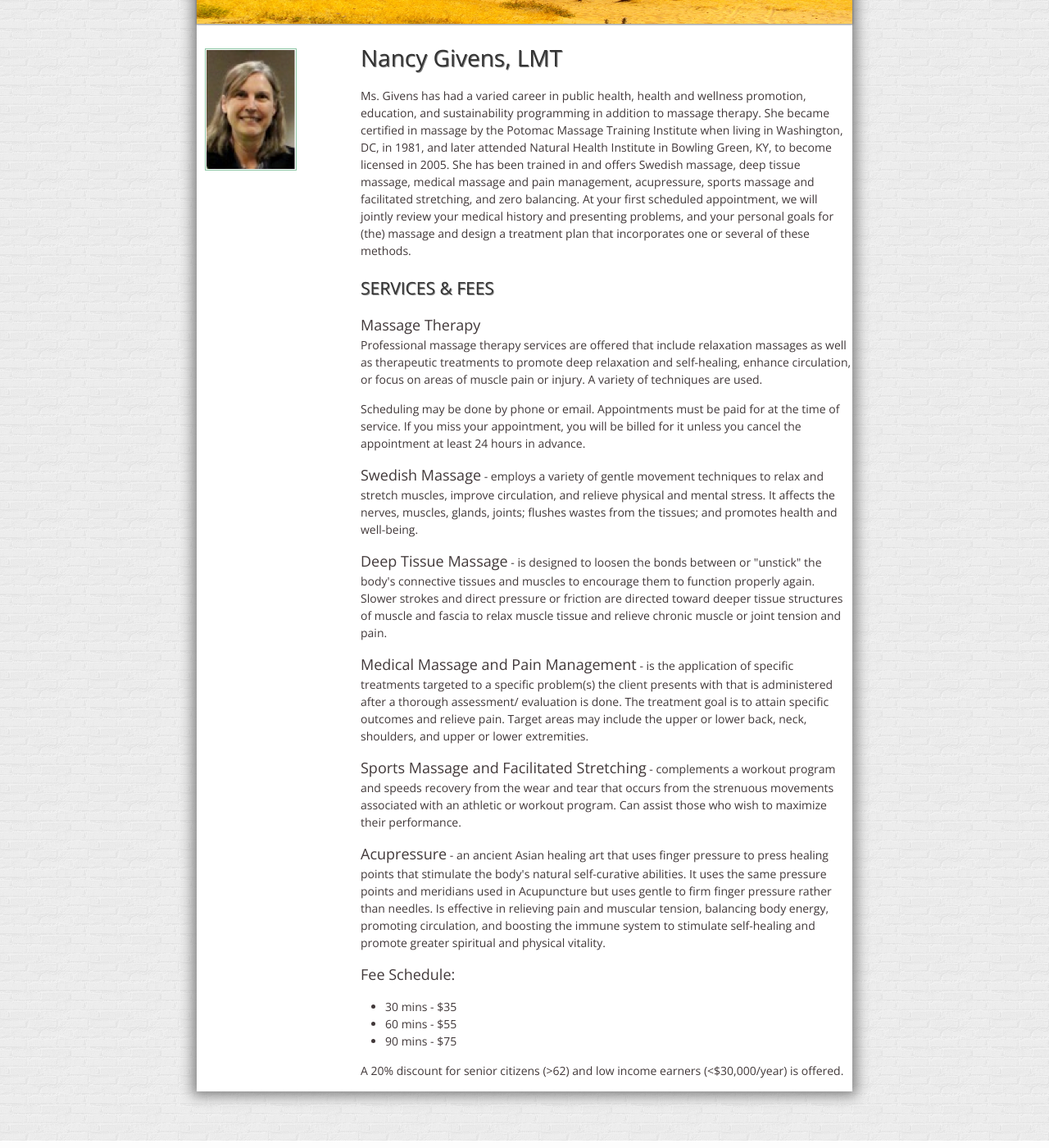
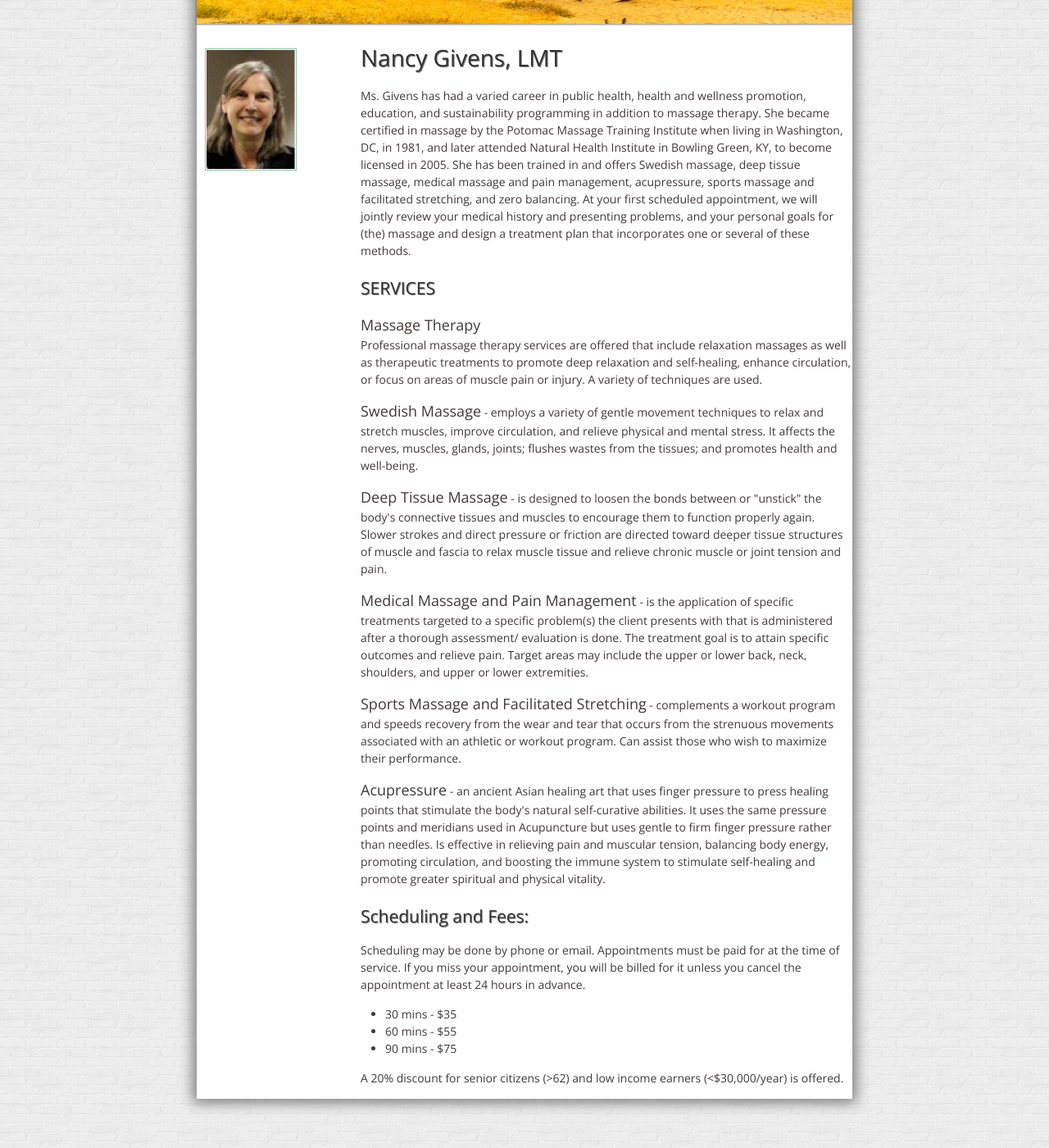
Before and after one commit to aegiven84/aegiven84.github.io, a Jekyll site: the page built from nancy.html, in a window 1280 px wide and 1400 px high, scrolled down 241 px. Shown: the whole window at 82% size. Built offline with Jekyll 4.4.1, drawn with Linux system fonts in a browser that asks for light colours.

Commit message:
nancy.html update

```diff
--- a/nancy.html
+++ b/nancy.html
@@ -47,37 +47,25 @@ permalink:
       <img id="profilePic" src="images/Mom.png">
     </div>
     <div id="content">
-
       <h1>Nancy Givens, LMT</h1>
-
       <p>
       Ms. Givens has had a varied career in public health, health and wellness promotion, education, and sustainability programming in addition to massage therapy. She became certified in massage by the Potomac Massage Training Institute when living in Washington, DC, in 1981, and later attended Natural Health Institute in Bowling Green, KY, to become licensed in 2005. She has been trained in and offers Swedish massage, deep tissue massage, medical massage and pain management, acupressure, sports massage and facilitated stretching, and zero balancing. At your first scheduled appointment, we will jointly review your medical history and presenting problems, and your personal goals for (the) massage and design a treatment plan that incorporates one or several of these methods.</p>
-
-<h2>SERVICES & FEES</h2>
+      <h2>SERVICES</h2>
       <strong>Massage Therapy</strong>
-
       <p>Professional massage therapy services are offered that include relaxation massages as well as therapeutic treatments to promote deep relaxation and self-healing, enhance circulation, or focus on areas of muscle pain or injury. A variety of techniques are used.</p>
-
+      <p><strong>Swedish Massage</strong> - employs a variety of gentle movement techniques to relax and stretch muscles, improve circulation, and relieve physical and mental stress. It affects the nerves, muscles, glands, joints; flushes wastes from the tissues; and promotes health and well-being.</p>
+      <p><strong>Deep Tissue Massage</strong> - is designed to loosen the bonds between or "unstick" the body's connective tissues and muscles to encourage them to function properly again. Slower strokes and direct pressure or friction are directed toward deeper tissue structures of muscle and fascia to relax muscle tissue and relieve chronic muscle or joint tension and pain.</p>
+      <p><strong>Medical Massage and Pain Management</strong> - is the application of specific treatments targeted to a specific problem(s) the client presents with that is administered after a thorough assessment/ evaluation is done. The treatment goal is to attain specific outcomes and relieve pain. Target areas may include the upper or lower back, neck, shoulders, and upper or lower extremities.</p>
+      <p><strong>Sports Massage and Facilitated Stretching</strong> - complements a workout program and speeds recovery from the wear and tear that occurs from the strenuous movements associated with an  athletic or workout program. Can assist those who wish to maximize their performance.</p>
+      <p><strong>Acupressure</strong> - an ancient Asian healing art that uses finger pressure to press healing points that stimulate the body's natural self-curative abilities. It uses the same pressure points and meridians used in Acupuncture but uses gentle to firm finger pressure rather than needles. Is effective in relieving pain and muscular tension, balancing body energy, promoting circulation, and boosting the immune system to stimulate self-healing and promote greater spiritual and physical vitality.</p>
+      <h2>Scheduling and Fees:</h2>
       <p>Scheduling may be done by phone or email.  Appointments must be paid for at the time of service.  If you miss your appointment, you will be billed for it unless you cancel the appointment at least 24 hours in advance.</p>
-
-<p><strong>Swedish Massage</strong> - employs a variety of gentle movement techniques to relax and stretch muscles, improve circulation, and relieve physical and mental stress. It affects the nerves, muscles, glands, joints; flushes wastes from the tissues; and promotes health and well-being.</p>
-
-<p><strong>Deep Tissue Massage</strong> - is designed to loosen the bonds between or "unstick" the body's connective tissues and muscles to encourage them to function properly again. Slower strokes and direct pressure or friction are directed toward deeper tissue structures of muscle and fascia to relax muscle tissue and relieve chronic muscle or joint tension and pain.</p>
-
-<p><strong>Medical Massage and Pain Management</strong> - is the application of specific treatments targeted to a specific problem(s) the client presents with that is administered after a thorough assessment/ evaluation is done. The treatment goal is to attain specific outcomes and relieve pain. Target areas may include the upper or lower back, neck, shoulders, and upper or lower extremities.</p>
-
-<p><strong>Sports Massage and Facilitated Stretching</strong> - complements a workout program and speeds recovery from the wear and tear that occurs from the strenuous movements associated with an  athletic or workout program. Can assist those who wish to maximize their performance.</p>
-
-<p><strong>Acupressure</strong> - an ancient Asian healing art that uses finger pressure to press healing points that stimulate the body's natural self-curative abilities. It uses the same pressure points and meridians used in Acupuncture but uses gentle to firm finger pressure rather than needles. Is effective in relieving pain and muscular tension, balancing body energy, promoting circulation, and boosting the immune system to stimulate self-healing and promote greater spiritual and physical vitality.</p>
-
-<p><strong>Fee Schedule:</strong></p>
       <ul>
       <li>30 mins -	$35</li>
         <li>60 mins -	$55</li>
         <li>90 mins -	$75</li>
       </ul>
       <p>A 20% discount for senior citizens (>62) and low income earners (<$30,000/year) is offered.</p>
-
   </div>
 </body>
 </html>
```
Lines whose indentation alone changed are shown as unchanged.
